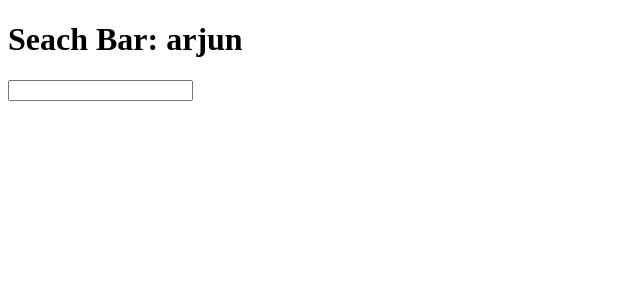
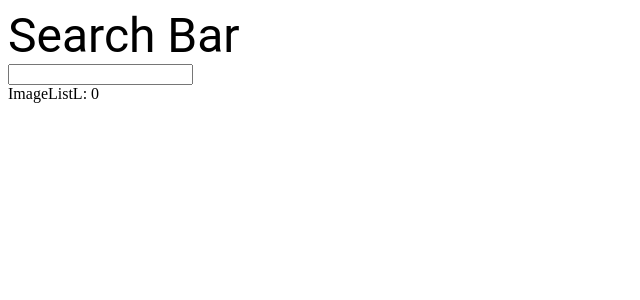
Before and after one commit to arjunnrana/reactjs-image-search-app, a React (Create React App) app: page / in a window 1280 px wide. Shown: the top 300 px of the page, without its empty margins (0-640 px from the left). Built offline with nearby package versions, Linux system fonts and the light colour scheme.

Commit message:
after hosting on firebase

```diff
--- a/package.json
+++ b/package.json
@@ -10,6 +10,7 @@
     "@testing-library/react": "^13.3.0",
     "@testing-library/user-event": "^13.5.0",
     "axios": "^1.6.5",
+    "firebase": "^10.7.1",
     "react": "^18.2.0",
     "react-dom": "^18.2.0",
     "react-scripts": "5.0.1",
--- a/src/App.js
+++ b/src/App.js
@@ -1,13 +1,20 @@
+import { useState } from "react";
 import SearchBar from "./components/SearchBar";
+import ImageList from "./components/ImageList";
+import searchImages from "./api";
 
 function App() {
-  const handleSubmit = (term) => {
-    console.log("Do a search with ", term);
+  const [images, setImages] = useState([]);
+
+  const handleSubmit = async (term) => {
+    const result = await searchImages(term);
+    setImages(result);
   };
 
   return (
     <div>
       <SearchBar onSubmit={handleSubmit} />
+      <ImageList images={images} />
     </div>
   );
 }
--- a/src/components/ImageList.js
+++ b/src/components/ImageList.js
@@ -1,5 +1,5 @@
-function ImageList() {
-  return <div>ImageList</div>;
+function ImageList({ images }) {
+  return <div>ImageListL: {images.length}</div>;
 }
 
 export default ImageList;
--- a/src/components/SearchBar.js
+++ b/src/components/SearchBar.js
@@ -1,3 +1,4 @@
+import { Typography } from "@mui/material";
 import { useState } from "react";
 
 function SearchBar({ onSubmit }) {
@@ -5,7 +6,7 @@ function SearchBar({ onSubmit }) {
 
   const handleFormSubmit = (event) => {
     event.preventDefault();
-    onSubmit("cars");
+    onSubmit(term);
   };
 
   const handleChange = (event) => {
@@ -14,7 +15,7 @@ function SearchBar({ onSubmit }) {
 
   return (
     <div>
-      <h1>Seach Bar: arjun</h1>
+      <Typography variant="h3">Search Bar</Typography>
       <form onSubmit={handleFormSubmit}>
         <input value={term} onChange={handleChange} />
       </form>
```
Also changed, not shown: firebase.json (added), 2 other files (tests, documents, lock files or other folders).
